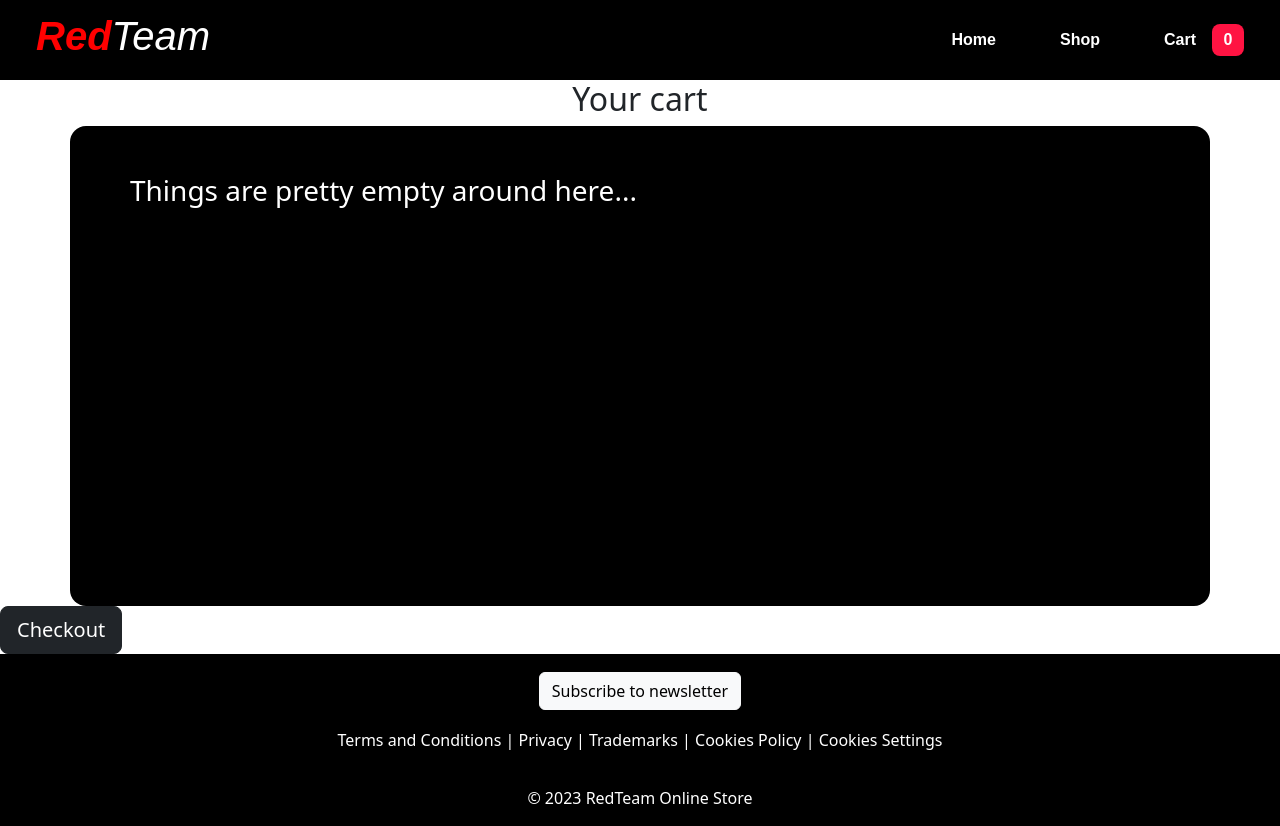
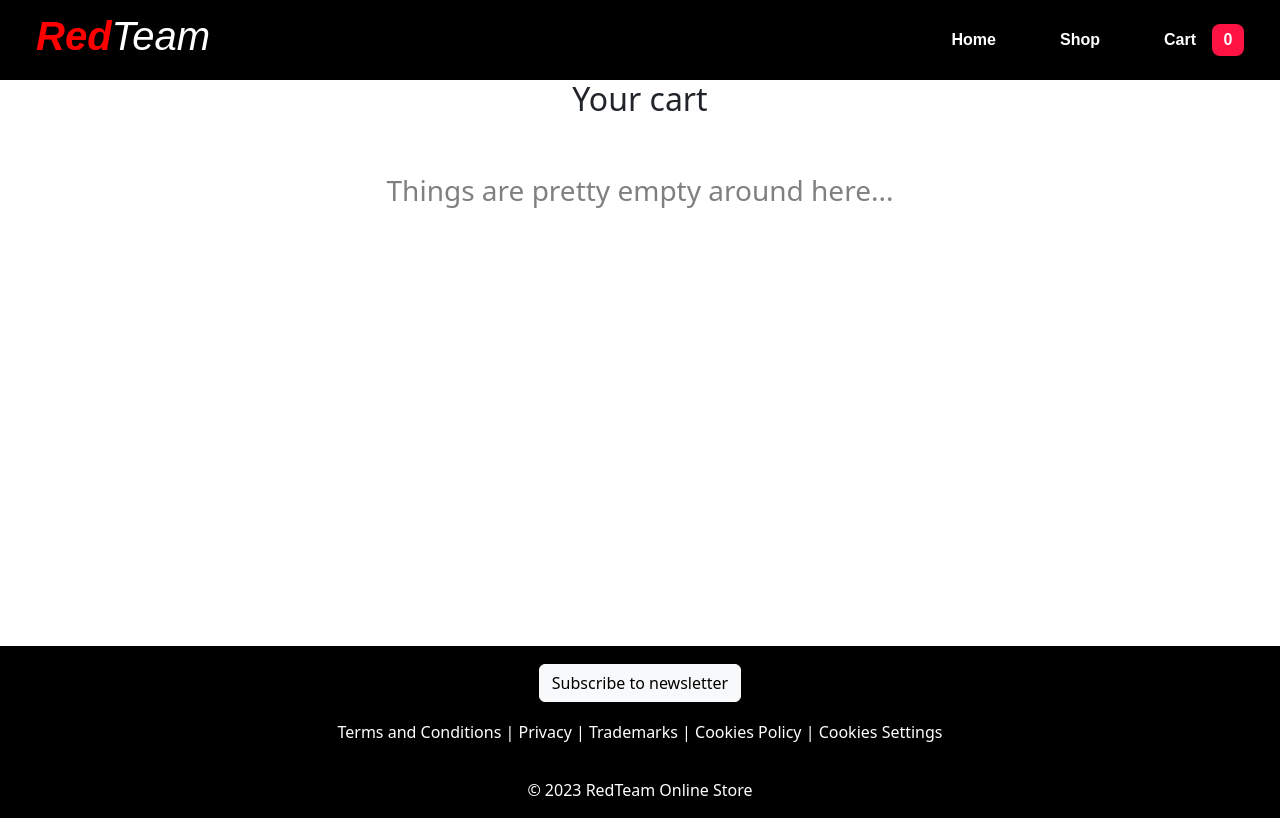
Before and after one commit to matheuspl92/shopping-cart, a React (Create React App) app: page /cart in a window 1280 px wide. Built offline with nearby package versions, Linux system fonts and the light colour scheme.

Commit message:
Refactor Cart component styling

```diff
--- a/src/components/Card/ItemCard.js
+++ b/src/components/Card/ItemCard.js
@@ -24,7 +24,7 @@ export default function ItemCard({ title = 'Card Title', price = "", srcImage =
       <Card.Body>
         <Card.Title>{title}</Card.Title>
         <Card.Text>
-          {`Price: ${price}`}
+          {`Price: $ ${price.toFixed(2)}`}
         </Card.Text>
         <div>
           <FormControl type='number' value={orderQtd} placeholder='Quantity' onChange={(event) => { handleQtdChange(event) }} />
--- a/src/components/Cart/Cart.css
+++ b/src/components/Cart/Cart.css
@@ -1,4 +1,8 @@
-#shop-container{
-    border-radius: 16px;
-    min-height: 60vh;
+#cart-container{
+    min-height: 65vh;
 }
+
+h3 {
+    color: gray;
+    text-align: center;
+}
--- a/src/components/Cart/Cart.js
+++ b/src/components/Cart/Cart.js
@@ -1,5 +1,5 @@
 import React from 'react';
-import { Button, Container, Row } from 'react-bootstrap';
+import { Button, Container, Row, Stack } from 'react-bootstrap';
 import OrderCard from '../Order/OrderCard';
 import { v4 as uuidv4 } from 'uuid';
 import './Cart.css';
@@ -8,15 +8,18 @@ export default function Cart({ cart, removeFromCart }) {
   return (
     <div>
       <h2>Your cart</h2>
-      <Container id='shop-container'>
-        <Row className='d-flex justify-content-center p-5 gap-5'>
+      <Container id='cart-container'>
+        <Row className='d-flex justify-content-center p-5'>
           {cart.length ? cart.map((order) => {
             console.log(order)
             return <OrderCard key={uuidv4()} orderData={order} removeFromCart={removeFromCart} />
           }) : <h3>Things are pretty empty around here...</h3>}
         </Row>
       </Container>
-      <Button size='lg' variant='dark'>Checkout</Button>
+      {cart.length ? <Stack className='d-flex justify-content-end m-5' direction='horizontal' gap={5}>
+        <h3>{`Order total: $`}</h3>
+        <Button size='lg' variant='dark'>Checkout</Button>
+      </Stack> : null}
     </div>
   )
 }
--- a/src/components/Order/OrderCard.css
+++ b/src/components/Order/OrderCard.css
@@ -3,9 +3,9 @@
     align-items: center;
     justify-items: space-between;
     gap: 16px;
-    background-color: rgb(173, 173, 173);
-    border-radius: 16px;
     color: rgb(53, 53, 53);
+    border-top: 1px solid lightgray;
+    border-bottom: 1px solid lightgray;
 }
 
 .img-and-info,
--- a/src/components/Order/OrderCard.js
+++ b/src/components/Order/OrderCard.js
@@ -9,13 +9,13 @@ export default function OrderCard({ orderData, removeFromCart }) {
                 <Image src={orderData.srcImage + '/300'} alt='Product' />
                 <div>
                     <p>{orderData.title}</p>
-                    <p>{`Unit price: ${orderData.price}`}</p>
+                    <p>{`Unit price: $ ${orderData.price.toFixed(2)}`}</p>
                     <p>{`Order quantity: ${orderData.orderQtd}`}</p>
                 </div>
             </div>
             <div className="total-and-button">
-                <p>{`Order total: ${orderData.orderQtd * orderData.price}`}</p>
-                <Button variant='light' onClick={() => {
+                <p>{`Order total: $ ${(orderData.orderQtd * orderData.price).toFixed(2)}`}</p>
+                <Button variant='secondary' onClick={() => {
                         removeFromCart(orderData.id);
                     }}>Remove order</Button>
             </div>
```
